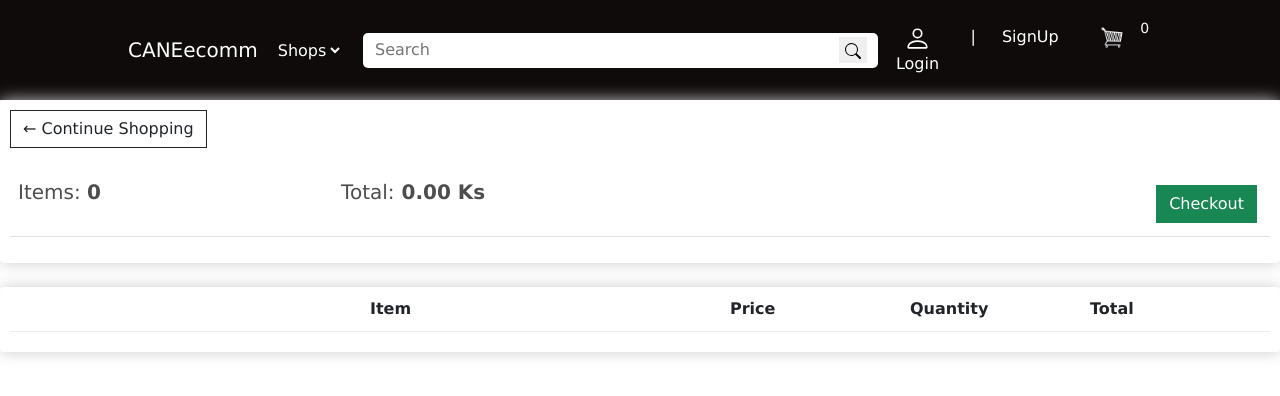
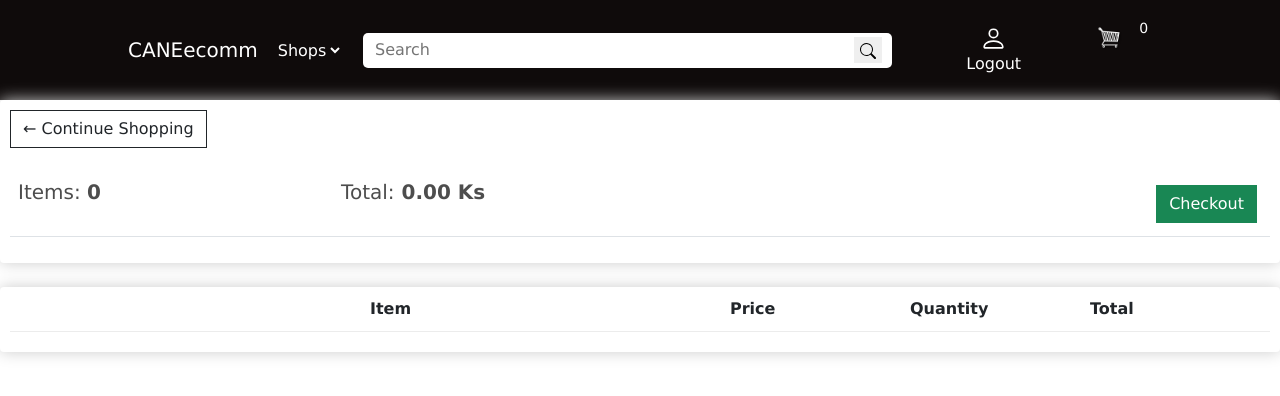
Before and after one commit to YenXXXW/special_PROJ, a Django app: page /cart/ in a window 1280 px wide. Shown: the top 396 px of the page. Run offline with Django 5.2, Linux system fonts and the light colour scheme; a user stored in the database is signed in; tables that the repository leaves empty hold one stand-in row (values such as "Sample post"); lists and menus that the app fills with data are empty; some libraries are stand-ins or nearby versions.

Commit message:
customerPanel

```diff
--- a/store/Templates/store/main.html
+++ b/store/Templates/store/main.html
@@ -91,9 +91,16 @@
             </svg>
             Login
           </a>
-          <span class="btn">
+          <span class="btn" id="|">
           |
           </span>
+          <a href="{% url 'logout' %}" class="btn" id="log-out">
+            <svg xmlns="http://www.w3.org/2000/svg" width="27" height="27" fill="white" class="bi bi-person" viewBox="0 0 16 16">
+              <path d="M8 8a3 3 0 1 0 0-6 3 3 0 0 0 0 6m2-3a2 2 0 1 1-4 0 2 2 0 0 1 4 0m4 8c0 1-1 1-1 1H3s-1 0-1-1 1-4 6-4 6 3 6 4m-1-.004c-.001-.246-.154-.986-.832-1.664C11.516 10.68 10.289 10 8 10s-3.516.68-4.168 1.332c-.678.678-.83 1.418-.832 1.664z"/>
+            </svg>
+            Logout
+          </a>
+
           <a href="{% url 'signup' %}" class="btn" id="sign-up">
             SignUp
           </a>
@@ -115,5 +122,19 @@
         <script src="https://cdn.jsdelivr.net/npm/@popperjs/core@2.10.2/dist/umd/popper.min.js" integrity="sha384-7+zCNj/IqJ95wo16oMtfsKbZ9ccEh31eOz1HGyDuCQ6wgnyJNSYdrPa03rtR1zdB" crossorigin="anonymous"></script>
         <script src="https://cdn.jsdelivr.net/npm/bootstrap@5.1.3/dist/js/bootstrap.min.js" integrity="sha384-QJHtvGhmr9XOIpI6YVutG+2QOK9T+ZnN4kzFN1RtK3zEFEIsxhlmWl5/YESvpZ13" crossorigin="anonymous"></script>
         <script type="text/javascript" src="{% static 'js/cart.js' %}"></script>
+        <script>
+          if(user!='AnonymousUser')
+     {
+       document.getElementById('log-in').innerHTML=''
+       document.getElementById('sign-up').innerHTML=''
+       document.getElementById('|').innerHTML=''
+
+     }
+     else
+     {
+
+       document.getElementById('log-out').innerHTML=''
+     }
+       </script>
     </body>
 </html>
--- a/store/views.py
+++ b/store/views.py
@@ -212,18 +212,13 @@ def log_in(request):
             # Log the user in
             login(request, user)
             # Redirect to the home page or any other page
-            return redirect('home')  # Replace 'home' with your desired URL pattern name
+            return redirect('store')  # Replace 'home' with your desired URL pattern name
         else:
             # If authentication fails
-            return HttpResponse("Invalid login credentials")
+            return redirect('log_in')
     else:
         # If it's a GET request, just render the login page
-        return render(request, 'login/log_in.html')
-
-def update(request):
-    context={}
-    return render(request,'login/update.html',context)
-
+        return render(request, 'store/log_in.html')
 
 
 def signup(request):
@@ -232,12 +227,12 @@ def signup(request):
         if form.is_valid():
             user = form.save()
             login(request, user)
-            return redirect('home')  # Redirect to a home page or dashboard after signup
+            return redirect('store')  # Redirect to a home page or dashboard after signup
     else:
         form = CustomerSignUpForm()
-    return render(request, 'login/signup.html', {'form': form})
+    return render(request, 'store/signup.html', {'form': form})
 
 def log_out(request):
     logout(request)
 
-    return redirect('home')
+    return redirect('store')
```
